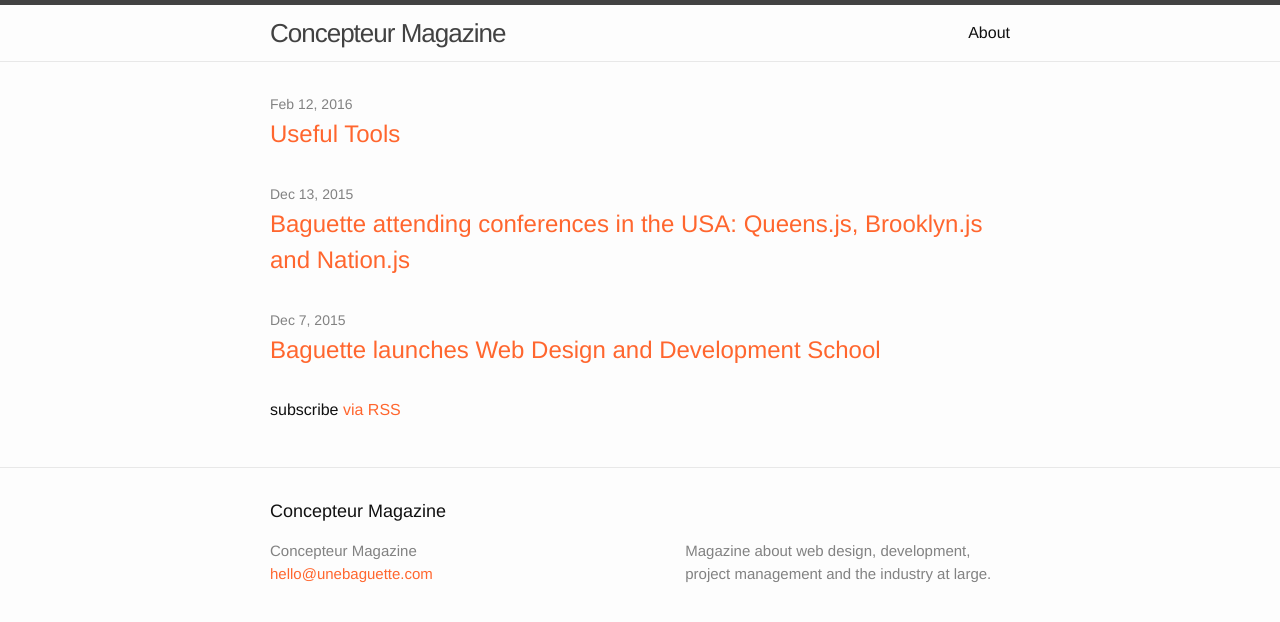
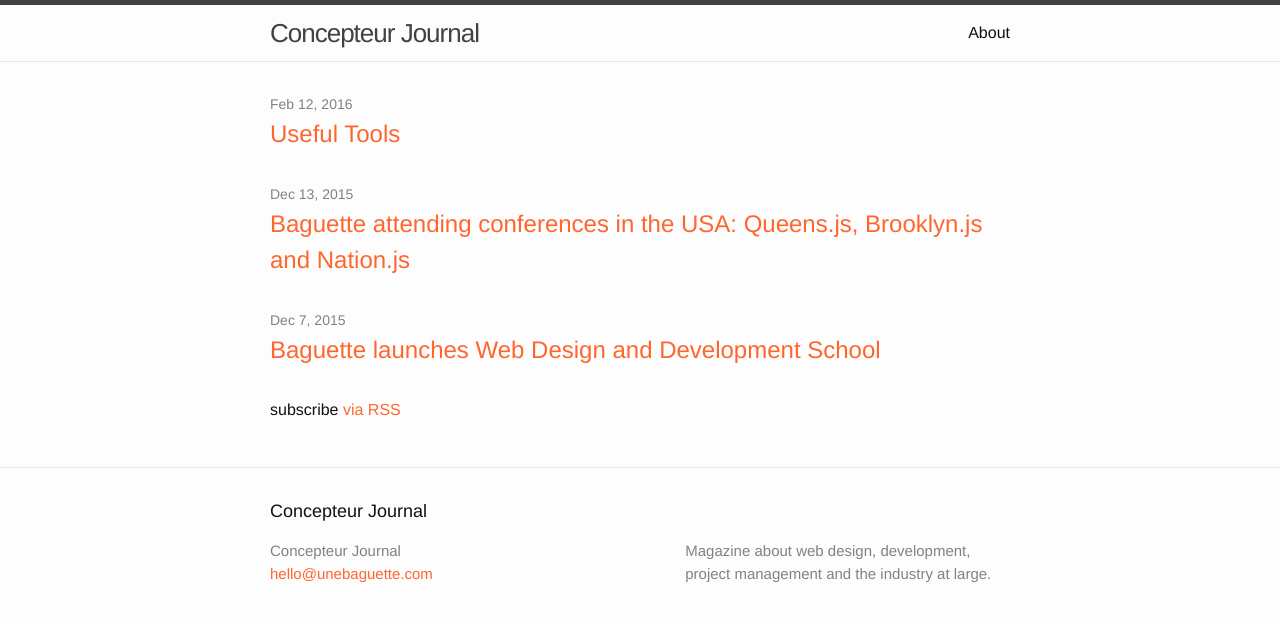
Before and after one commit to arturi/blog.unebaguette.com, a Jekyll site: the page built from index.html, in a window 1280 px wide. Shown: the top 622 px of the page. Built offline with Jekyll 4.4.1, drawn with Linux system fonts in a browser that asks for light colours.

Commit message:
Update _config.yml

```diff
--- a/_config.yml
+++ b/_config.yml
@@ -6,12 +6,12 @@
 # 'jekyll serve'. If you change this file, please restart the server process.
 
 # Site settings
-title: Сoncepteur Magazine
+title: Сoncepteur Journal
 email: hello@unebaguette.com
 description: > # this means to ignore newlines until "baseurl:"
   Magazine about web design, development, project management and the industry at large.
 baseurl: "" # the subpath of your site, e.g. /blog
-url: "http:/blog.unebaguette.com" # the base hostname & protocol for your site
+url: "http:/journal.unebaguette.com" # the base hostname & protocol for your site
 
 # Build settings
 markdown: kramdown
```
